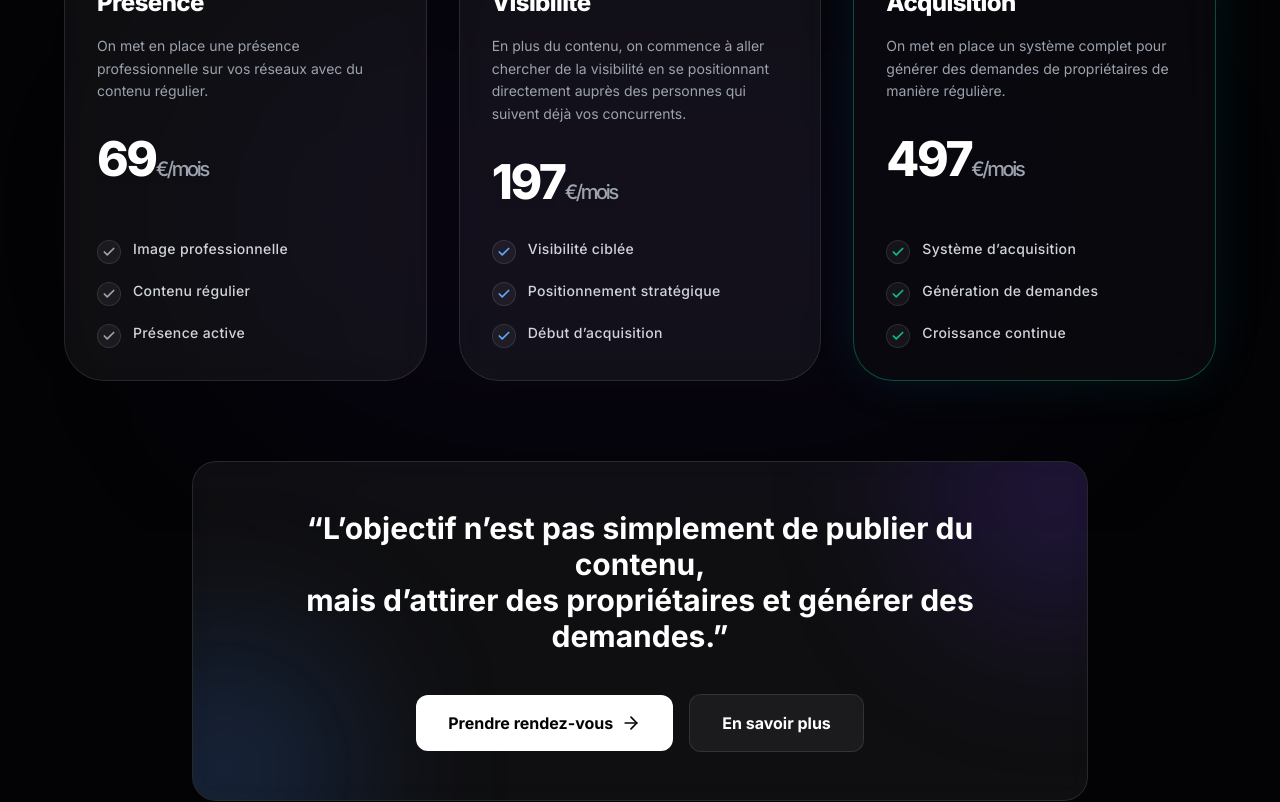
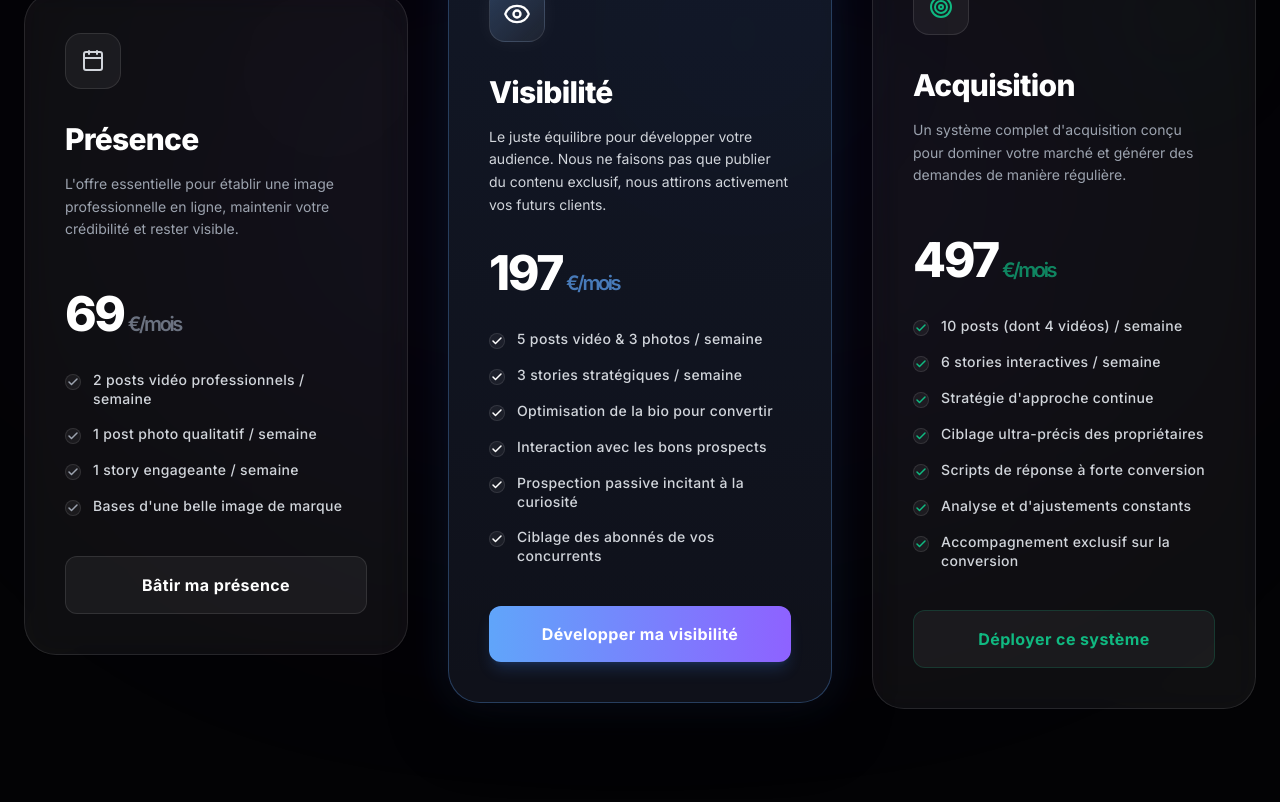
Before and after one commit to DigitalPulseAgency/SITE-AGENCE, a React (Vite) app: page / in a window 1280 px wide. Shown: the part 2600-3402 px from the top of the page. Built offline with nearby package versions, Linux system fonts and the light colour scheme.

Commit message:
Update Social Media and Websites pricing offers for higher conversion

```diff
--- a/src/App.jsx
+++ b/src/App.jsx
@@ -12,6 +12,7 @@ import { FaqSection } from './components/sections/FaqSection';
 import { Footer } from './components/sections/Footer';
 import { VideoShowcase } from './components/sections/VideoShowcase';
 import { PsychologicalImpact } from './components/sections/PsychologicalImpact';
+import { WebsitesPricingSection } from './components/sections/WebsitesPricingSection';
 
 function App() {
   return (
@@ -25,6 +26,7 @@ function App() {
       <ProblemSection />
       <SolutionSection />
       <PortfolioSection />
+      <WebsitesPricingSection />
       <ComparisonSection />
       <FounderSection />
       <ProcessSection />
--- a/src/components/sections/PricingSection.jsx
+++ b/src/components/sections/PricingSection.jsx
@@ -1,5 +1,5 @@
 import { motion } from 'framer-motion';
-import { Check, ArrowRight, Eye, Target, Calendar } from 'lucide-react';
+import { Check, ArrowRight, Eye, Target, Calendar, Sparkles } from 'lucide-react';
 
 export function PricingSection() {
   const containerVariants = {
@@ -18,28 +18,28 @@ export function PricingSection() {
   };
 
   return (
-    <section className="py-24 relative" id="offres">
+    <section className="py-32 relative" id="offres">
       {/* Background glow for premium feel */}
-      <div className="absolute top-1/2 left-1/2 -translate-x-1/2 -translate-y-1/2 w-full max-w-4xl h-[500px] bg-primary/5 blur-[120px] rounded-full pointer-events-none" />
+      <div className="absolute top-1/2 left-1/2 -translate-x-1/2 -translate-y-1/2 w-full max-w-5xl h-[600px] bg-primary/5 blur-[150px] rounded-full pointer-events-none" />
 
       <div className="container mx-auto px-6 relative z-10">
-        <div className="text-center mb-16 max-w-3xl mx-auto">
+        <div className="text-center mb-24 max-w-4xl mx-auto">
           <motion.h2
             initial={{ opacity: 0, y: 20 }}
             whileInView={{ opacity: 1, y: 0 }}
             viewport={{ once: true }}
-            className="text-4xl md:text-5xl font-black mb-6 tracking-tight"
+            className="text-4xl md:text-5xl lg:text-5xl font-black mb-6 tracking-tight leading-tight"
           >
-            Attirez plus de propriétaires grâce à vos réseaux sociaux
+            Transformez vos réseaux en véritable levier d'acquisition
           </motion.h2>
           <motion.p
             initial={{ opacity: 0, y: 20 }}
             whileInView={{ opacity: 1, y: 0 }}
             viewport={{ once: true }}
             transition={{ delay: 0.1 }}
-            className="text-xl text-gray-400 max-w-2xl mx-auto"
+            className="text-lg md:text-xl text-gray-400 max-w-2xl mx-auto font-medium"
           >
-            Nous transformons vos réseaux en un véritable levier d’acquisition, sans complexité.
+            Déléguez votre présence en ligne pour bâtir une autorité solide et attirer activement les bons propriétaires immobiliers.
           </motion.p>
         </div>
 
@@ -48,36 +48,44 @@ export function PricingSection() {
           initial="hidden"
           whileInView="visible"
           viewport={{ once: true, margin: "-50px" }}
-          className="grid grid-cols-1 lg:grid-cols-3 gap-8 max-w-6xl mx-auto items-stretch"
+          className="grid grid-cols-1 lg:grid-cols-3 gap-8 lg:gap-10 max-w-7xl mx-auto items-center"
         >
           {/* Offre 1 */}
           <PricingCard
             variants={itemVariants}
             icon={<Calendar className="w-6 h-6 text-gray-300" />}
             title="Présence"
-            description="On met en place une présence professionnelle sur vos réseaux avec du contenu régulier."
-            price={<>69<span className="text-xl text-gray-400 font-medium">€/mois</span></>}
+            description="L'offre essentielle pour établir une image professionnelle en ligne, maintenir votre crédibilité et rester visible."
+            price={<>69<span className="text-xl text-gray-500 font-semibold ml-1">€/mois</span></>}
             colorTheme="slate"
             features={[
-              "Image professionnelle",
-              "Contenu régulier",
-              "Présence active"
+              "2 posts vidéo professionnels / semaine",
+              "1 post photo qualitatif / semaine",
+              "1 story engageante / semaine",
+              "Bases d'une belle image de marque"
             ]}
+            ctaText="Bâtir ma présence"
           />
 
-          {/* Offre 2 */}
+          {/* Offre 2 - Le plus choisi */}
           <PricingCard
             variants={itemVariants}
-            icon={<Eye className="w-6 h-6 text-secondary-light" />}
+            icon={<Eye className="w-7 h-7 text-white" />}
             title="Visibilité"
-            description="En plus du contenu, on commence à aller chercher de la visibilité en se positionnant directement auprès des personnes qui suivent déjà vos concurrents."
-            price={<>197<span className="text-xl text-gray-400 font-medium">€/mois</span></>}
+            description="Le juste équilibre pour développer votre audience. Nous ne faisons pas que publier du contenu exclusif, nous attirons activement vos futurs clients."
+            price={<>197<span className="text-xl text-secondary-light/70 font-semibold ml-1">€/mois</span></>}
             colorTheme="blue"
+            highlight={true}
+            badge="LE PLUS CHOISI"
             features={[
-              "Visibilité ciblée",
-              "Positionnement stratégique",
-              "Début d’acquisition"
+              "5 posts vidéo & 3 photos / semaine",
+              "3 stories stratégiques / semaine",
+              "Optimisation de la bio pour convertir",
+              "Interaction avec les bons prospects",
+              "Prospection passive incitant à la curiosité",
+              "Ciblage des abonnés de vos concurrents"
             ]}
+            ctaText="Développer ma visibilité"
           />
 
           {/* Offre 3 */}
@@ -85,67 +93,48 @@ export function PricingSection() {
             variants={itemVariants}
             icon={<Target className="w-6 h-6 text-accent" />}
             title="Acquisition"
-            description="On met en place un système complet pour générer des demandes de propriétaires de manière régulière."
-            price={<>497<span className="text-xl text-gray-400 font-medium">€/mois</span></>}
+            description="Un système complet d'acquisition conçu pour dominer votre marché et générer des demandes de manière régulière."
+            price={<>497<span className="text-xl text-accent/70 font-semibold ml-1">€/mois</span></>}
             colorTheme="green"
-            highlight={true}
+            premium={true}
+            badge="SYSTÈME COMPLET"
             features={[
-              "Système d’acquisition",
-              "Génération de demandes",
-              "Croissance continue"
+              "10 posts (dont 4 vidéos) / semaine",
+              "6 stories interactives / semaine",
+              "Stratégie d'approche continue",
+              "Ciblage ultra-précis des propriétaires",
+              "Scripts de réponse à forte conversion",
+              "Analyse et d'ajustements constants",
+              "Accompagnement exclusif sur la conversion"
             ]}
+            ctaText="Déployer ce système"
           />
-        </motion.div>
-
-        {/* Conclusion + CTAs */}
-        <motion.div
-          initial={{ opacity: 0, y: 20 }}
-          whileInView={{ opacity: 1, y: 0 }}
-          viewport={{ once: true }}
-          transition={{ delay: 0.4 }}
-          className="mt-20 text-center max-w-4xl mx-auto"
-        >
-          <div className="glass-card border-white/5 rounded-3xl p-8 md:p-12 relative overflow-hidden group">
-             {/* Glows */}
-             <div className="absolute -top-24 -right-24 w-64 h-64 bg-primary/20 blur-[80px] rounded-full pointer-events-none transition-all duration-700 group-hover:bg-primary/30" />
-             <div className="absolute -bottom-24 -left-24 w-64 h-64 bg-secondary/20 blur-[80px] rounded-full pointer-events-none transition-all duration-700 group-hover:bg-secondary/30" />
-
-             <p className="text-2xl md:text-3xl font-bold text-white mb-10 relative z-10 leading-snug">
-               “L’objectif n’est pas simplement de publier du contenu,<br className="hidden md:block"/> mais d’attirer des propriétaires et générer des demandes.”
-             </p>
-
-             <div className="flex flex-col sm:flex-row items-center justify-center gap-4 relative z-10">
-               <a href="#calendly" className="w-full sm:w-auto px-8 py-4 bg-white text-background font-bold rounded-xl hover:bg-gray-100 transition-all duration-300 hover:scale-105 hover:shadow-[0_0_30px_rgba(255,255,255,0.3)] flex items-center justify-center gap-2">
-                 Prendre rendez-vous <ArrowRight className="w-5 h-5" />
-               </a>
-               <a href="#contact" className="w-full sm:w-auto px-8 py-4 bg-white/5 text-white font-bold rounded-xl border border-white/10 hover:bg-white/10 transition-all duration-300 flex items-center justify-center gap-2">
-                 En savoir plus
-               </a>
-             </div>
-          </div>
         </motion.div>
       </div>
     </section>
   );
 }
 
-function PricingCard({ variants, icon, title, description, price, highlight, colorTheme, features }) {
+function PricingCard({ variants, icon, title, description, price, highlight, premium, badge, colorTheme, features, ctaText }) {
 
   const themeColors = {
     slate: {
-       borderHov: 'hover:border-gray-400/30 hover:shadow-[0_0_30px_rgba(156,163,175,0.1)]',
-       bgGlow: 'bg-gray-500/5',
+       borderHov: 'hover:border-white/20 hover:shadow-[0_0_40px_rgba(255,255,255,0.05)]',
+       bgGlow: 'bg-white/5',
        iconText: 'text-gray-400',
+       btnBg: 'bg-white/5 hover:bg-white/10 text-white border border-white/10',
     },
     blue: {
-       borderHov: 'hover:border-secondary-light/40 hover:shadow-[0_0_30px_rgba(59,130,246,0.15)]',
-       bgGlow: 'bg-secondary/5',
+       borderHov: 'hover:border-secondary-light/40 hover:shadow-[0_0_60px_rgba(59,130,246,0.15)]',
+       bgGlow: 'bg-secondary/10',
        iconText: 'text-secondary-light',
+       btnBg: 'bg-gradient-to-r from-secondary-light to-primary-light text-white hover:opacity-90 hover:scale-[1.02] shadow-lg shadow-secondary/20',
     },
     green: {
-       borderHov: 'hover:border-accent/40 hover:shadow-[0_0_40px_rgba(16,185,129,0.15)]',
-       bgGlow: 'bg-accent/5',
+       borderHov: 'hover:border-accent/40 hover:shadow-[0_0_50px_rgba(16,185,129,0.15)]',
+       bgGlow: 'bg-accent/10',
        iconText: 'text-accent',
+       btnBg: 'bg-white/5 border border-accent/20 hover:bg-accent/10 hover:border-accent/40 text-accent font-bold',
     }
   };
 
@@ -154,51 +143,67 @@ function PricingCard({ variants, icon, title, description, price, highlight, col
   return (
     <motion.div
       variants={variants}
-      className={`group relative p-8 rounded-[2.5rem] border flex flex-col transition-all duration-500 ${
+      className={`group relative p-8 md:p-10 rounded-[2rem] border flex flex-col transition-all duration-500 w-full ${
         highlight
-          ? 'bg-surface/80 shadow-[0_0_50px_rgba(16,185,129,0.1),_0_0_50px_rgba(107,50,236,0.05)] border-accent/40 z-10 lg:-translate-y-4 lg:hover:-translate-y-6 backdrop-blur-xl'
-          : `glass-card border-white/5 lg:hover:-translate-y-2 ${currentTheme.borderHov} hover:bg-white/[0.03]`
+          ? 'bg-[#0f111a] shadow-[0_30px_60px_rgba(0,0,0,0.4),_0_0_40px_rgba(59,130,246,0.15)] border-secondary-light/30 z-10 lg:scale-[1.07] lg:-translate-y-4'
+          : premium
+            ? `glass-card border-accent/20 hover:-translate-y-2 ${currentTheme.borderHov}`
+            : `glass-card border-white/5 hover:-translate-y-2 ${currentTheme.borderHov}`
       }`}
     >
+      {/* Background soft glows */}
       {!highlight && (
-        <div className={`absolute top-0 right-0 w-32 h-32 rounded-full blur-[80px] opacity-40 pointer-events-none transition-opacity duration-500 group-hover:opacity-80 ${currentTheme.bgGlow}`} />
+        <div className={`absolute top-0 right-0 w-40 h-40 rounded-full blur-[80px] opacity-30 pointer-events-none transition-opacity duration-500 group-hover:opacity-60 ${currentTheme.bgGlow}`} />
+      )}
+      {highlight && (
+        <div className={`absolute inset-0 rounded-[2rem] bg-gradient-to-b from-secondary/5 to-transparent pointer-events-none`} />
+      )}
+      {highlight && (
+        <div className={`absolute -top-10 -right-10 w-64 h-64 rounded-full blur-[100px] opacity-30 pointer-events-none ${currentTheme.bgGlow}`} />
       )}
 
-      {highlight && (
-        <div className="absolute -top-3.5 left-1/2 -translate-x-1/2 bg-gradient-to-r from-accent to-emerald-400 px-5 py-1.5 rounded-full text-background text-xs font-black tracking-widest shadow-[0_0_20px_rgba(16,185,129,0.4)] whitespace-nowrap">
-          RECOMMANDÉ
+      {badge && (
+        <div className={`absolute -top-4 left-1/2 -translate-x-1/2 px-5 py-2 rounded-full text-[11px] font-black tracking-widest whitespace-nowrap shadow-lg flex items-center justify-center gap-2 ${
+          highlight ? 'bg-gradient-to-r from-secondary-light to-primary-light text-white shadow-[0_0_30px_rgba(59,130,246,0.3)]' : 'bg-[#12141a] border border-accent/30 text-accent/90'
+        }`}>
+          {premium && <Sparkles className="w-3.5 h-3.5" />}
+          {badge}
         </div>
       )}
 
-      <div className="mb-6 flex items-center justify-center w-14 h-14 rounded-2xl bg-white/5 border border-white/10 group-hover:scale-110 transition-transform duration-300">
+      <div className={`mb-8 flex items-center justify-center w-14 h-14 rounded-2xl bg-white/5 border border-white/10 group-hover:scale-110 group-hover:rotate-3 transition-transform duration-300 relative z-10 ${highlight ? 'shadow-[0_0_20px_rgba(255,255,255,0.05)] bg-gradient-to-br from-secondary-light/20 to-transparent' : ''}`}>
         {icon}
       </div>
 
-      <div>
-        <h3 className="text-2xl font-black tracking-tight text-white mb-4">
+      <div className="relative z-10">
+        <h3 className="text-3xl font-black tracking-tight text-white mb-4">
           {title}
         </h3>
 
-        <p className="text-gray-400 text-sm leading-relaxed mb-8 md:min-h-[60px]">
+        <p className={`text-sm leading-relaxed mb-8 md:min-h-[85px] ${highlight ? 'text-gray-300' : 'text-gray-400'}`}>
           {description}
         </p>
       </div>
 
-      <div className={`text-5xl font-black mb-8 tracking-tighter ${highlight ? 'text-white' : 'text-white drop-shadow-md'}`}>
+      <div className="text-5xl font-black mb-8 tracking-tighter text-white relative z-10">
         {price}
       </div>
 
-      <div className="mt-auto">
-        <ul className="space-y-4">
+      <div className="mt-auto relative z-10">
+        <ul className="space-y-4 mb-10">
           {features.map((feature, idx) => (
-            <li key={idx} className="flex items-start gap-3 text-sm text-gray-300 font-medium tracking-wide">
-              <div className={`mt-0.5 shrink-0 rounded-full p-1 bg-white/5 border border-white/10`}>
-                <Check className={`w-3.5 h-3.5 ${highlight ? 'text-accent' : currentTheme.iconText}`} strokeWidth={3} />
+            <li key={idx} className="flex items-start gap-3 text-sm text-gray-200 font-medium tracking-wide">
+              <div className={`mt-1 shrink-0 rounded-full w-4 h-4 flex items-center justify-center bg-white/5 border border-white/10`}>
+                <Check className={`w-3 h-3 ${highlight ? 'text-white' : currentTheme.iconText}`} strokeWidth={3} />
               </div>
-              <span className="leading-tight pt-0.5">{feature}</span>
+              <span className="leading-snug text-gray-300">{feature}</span>
             </li>
           ))}
         </ul>
+
+        <a href="#contact" className={`w-full py-4 px-6 rounded-xl font-bold tracking-wide transition-all duration-300 flex items-center justify-center ${currentTheme.btnBg}`}>
+          {ctaText}
+        </a>
       </div>
     </motion.div>
   );
--- /dev/null
+++ b/src/components/sections/WebsitesPricingSection.jsx
@@ -0,0 +1,189 @@
+import { motion } from 'framer-motion';
+import { Check, ArrowRight, Layout, Activity, Sparkles } from 'lucide-react';
+
+export function WebsitesPricingSection() {
+  const containerVariants = {
+    hidden: { opacity: 0 },
+    visible: {
+      opacity: 1,
+      transition: {
+        staggerChildren: 0.2
+      }
+    }
+  };
+
+  const itemVariants = {
+    hidden: { opacity: 0, y: 30 },
+    visible: { opacity: 1, y: 0, transition: { duration: 0.6, ease: "easeOut" } }
+  };
+
+  return (
+    <section className="py-24 relative" id="tarifs-sites">
+      <div className="absolute top-1/2 left-1/2 -translate-x-1/2 -translate-y-1/2 w-full max-w-5xl h-[500px] bg-secondary-light/5 blur-[150px] rounded-full pointer-events-none" />
+
+      <div className="container mx-auto px-6 relative z-10">
+        <div className="text-center mb-20 max-w-4xl mx-auto">
+          <motion.h2
+            initial={{ opacity: 0, y: 20 }}
+            whileInView={{ opacity: 1, y: 0 }}
+            viewport={{ once: true }}
+            className="text-4xl md:text-5xl lg:text-5xl font-black mb-6 tracking-tight leading-tight"
+          >
+            Deux approches pour votre site web
+          </motion.h2>
+          <motion.p
+            initial={{ opacity: 0, y: 20 }}
+            whileInView={{ opacity: 1, y: 0 }}
+            viewport={{ once: true }}
+            transition={{ delay: 0.1 }}
+            className="text-lg md:text-xl text-gray-400 max-w-2xl mx-auto font-medium"
+          >
+            D'une simple vitrine professionnelle à une machine d'acquisition continuellement optimisée. Choisissez la formule adaptée à vos ambitions.
+          </motion.p>
+        </div>
+
+        <motion.div
+          variants={containerVariants}
+          initial="hidden"
+          whileInView="visible"
+          viewport={{ once: true, margin: "-50px" }}
+          className="grid grid-cols-1 lg:grid-cols-2 gap-8 lg:gap-12 max-w-6xl mx-auto items-stretch"
+        >
+          {/* Offer 1 */}
+          <WebPricingCard
+            variants={itemVariants}
+            icon={<Layout className="w-8 h-8 text-gray-300" />}
+            title="Site Essentiel"
+            price={<>487<span className="text-2xl text-gray-400 font-semibold ml-1">€</span></>}
+            subprice={<span className="text-gray-500 font-normal">Paiement unique</span>}
+            description="L'offre d'entrée pour établir une présence en ligne propre, rapide et professionnelle, sans frais d'optimisation récurrents."
+            colorTheme="slate"
+            features={[
+              "Site one-page ou structure simple",
+              "Design moderne et responsive",
+              "Mise en ligne rapide",
+              "Présentation claire de l’activité"
+            ]}
+            ctaText="Créer mon site"
+          />
+
+          {/* Offer 2 */}
+          <WebPricingCard
+            variants={itemVariants}
+            icon={<Activity className="w-8 h-8 text-white" />}
+            title="Site Performance"
+            price={<>987<span className="text-2xl text-secondary-light/70 font-semibold ml-1">€</span></>}
+            subprice={<>+ 79€ <span className="text-sm font-normal text-gray-400">/mois (maintenance & optimisation)</span></>}
+            description={
+              <>
+                Conçu pour générer des contacts. Ce site n'est pas statique : il intègre <strong className="text-white">un système d'optimisation continue</strong> qui s'adapte en temps réel aux recherches de vos futurs clients.
+              </>
+            }
+            colorTheme="blue"
+            highlight={true}
+            badge="IDÉAL POUR DÉVELOPPER"
+            features={[
+              "Site optimisé pour la conversion",
+              "Structure pensée pour générer des contacts",
+              "Architecture SEO orientée résultats",
+              "Mise à jour intelligente des mots-clés",
+              "Votre site évolue en permanence pour rester visible",
+              "Ajustements techniques pour les performances"
+            ]}
+            ctaText="Passer au site performance"
+          />
+        </motion.div>
+      </div>
+    </section>
+  );
+}
+
+function WebPricingCard({ variants, icon, title, description, price, subprice, highlight, badge, colorTheme, features, ctaText }) {
+  const themeColors = {
+    slate: {
+       borderHov: 'hover:border-white/20 hover:shadow-[0_0_40px_rgba(255,255,255,0.05)]',
+       bgGlow: 'bg-white/5',
+       iconText: 'text-gray-400',
+       btnBg: 'bg-white/5 hover:bg-white/10 text-white border border-white/10',
+    },
+    blue: {
+       borderHov: 'hover:border-secondary-light/40 hover:shadow-[0_0_60px_rgba(59,130,246,0.15)]',
+       bgGlow: 'bg-secondary/10',
+       iconText: 'text-secondary-light',
+       btnBg: 'bg-gradient-to-r from-secondary-light to-primary-light text-white hover:opacity-90 hover:scale-[1.02] shadow-lg shadow-secondary/20',
+    }
+  };
+
+  const currentTheme = themeColors[colorTheme] || themeColors.slate;
+
+  return (
+    <motion.div
+      variants={variants}
+      className={`group relative p-8 md:p-12 rounded-[2rem] border flex flex-col transition-all duration-500 w-full ${
+        highlight
+          ? 'bg-[#0f111a] shadow-[0_30px_60px_rgba(0,0,0,0.4),_0_0_40px_rgba(59,130,246,0.15)] border-secondary-light/40 z-10 lg:scale-[1.03] lg:-translate-y-2'
+          : `glass-card border-white/5 hover:-translate-y-2 ${currentTheme.borderHov}`
+      }`}
+    >
+      {/* Background Soft Glows */}
+      {!highlight && (
+        <div className={`absolute top-0 right-0 w-40 h-40 rounded-full blur-[80px] opacity-30 pointer-events-none transition-opacity duration-500 group-hover:opacity-60 ${currentTheme.bgGlow}`} />
+      )}
+      {highlight && (
+        <div className={`absolute inset-0 rounded-[2rem] bg-gradient-to-b from-secondary/5 to-transparent pointer-events-none`} />
+      )}
+      {highlight && (
+        <div className={`absolute -top-10 -right-10 w-64 h-64 rounded-full blur-[100px] opacity-30 pointer-events-none ${currentTheme.bgGlow}`} />
+      )}
+
+      {badge && (
+        <div className={`absolute -top-4 left-1/2 -translate-x-1/2 px-5 py-2 rounded-full text-[11px] font-black tracking-widest whitespace-nowrap shadow-lg flex items-center justify-center gap-2 ${
+          highlight ? 'bg-gradient-to-r from-secondary-light to-primary-light text-white shadow-[0_0_30px_rgba(59,130,246,0.3)]' : 'bg-[#12141a] border border-white/10 text-gray-300'
+        }`}>
+          <Sparkles className="w-3.5 h-3.5" />
+          {badge}
+        </div>
+      )}
+
+      <div className={`mb-8 flex items-center justify-center w-16 h-16 rounded-2xl bg-white/5 border border-white/10 group-hover:scale-110 transition-transform duration-300 relative z-10 ${highlight ? 'shadow-[0_0_20px_rgba(255,255,255,0.05)] bg-gradient-to-br from-secondary-light/20 to-transparent' : ''}`}>
+        {icon}
+      </div>
+
+      <div className="relative z-10 border-b border-white/10 pb-8 mb-8 flex-1">
+        <h3 className="text-3xl lg:text-4xl font-black tracking-tight text-white mb-6">
+          {title}
+        </h3>
+
+        <p className={`text-base leading-relaxed ${highlight ? 'text-gray-200' : 'text-gray-400'}`}>
+          {description}
+        </p>
+      </div>
+
+      <div className="relative z-10 mb-8 min-h-[100px]">
+        <div className="text-5xl lg:text-6xl font-black tracking-tighter text-white">
+          {price}
+        </div>
+        <div className="text-lg font-bold mt-3 text-gray-300">
+          {subprice}
+        </div>
+      </div>
+
+      <div className="mt-auto relative z-10">
+        <ul className="space-y-4 mb-10">
+          {features.map((feature, idx) => (
+            <li key={idx} className="flex items-start gap-3 text-sm lg:text-base text-gray-200 font-medium tracking-wide">
+              <div className={`mt-1 shrink-0 rounded-full w-5 h-5 flex items-center justify-center bg-white/5 border border-white/10`}>
+                <Check className={`w-3.5 h-3.5 ${highlight ? 'text-white' : currentTheme.iconText}`} strokeWidth={3} />
+              </div>
+              <span className="leading-snug text-gray-300">{feature}</span>
+            </li>
+          ))}
+        </ul>
+
+        <a href="#contact" className={`w-full py-5 px-6 rounded-xl text-lg font-bold tracking-wide transition-all duration-300 flex items-center justify-center ${currentTheme.btnBg}`}>
+          {ctaText} <ArrowRight className="w-5 h-5 ml-2 transition-transform duration-300 group-hover:translate-x-1" />
+        </a>
+      </div>
+    </motion.div>
+  );
+}
```
